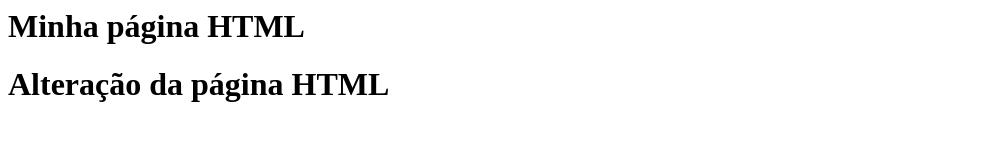
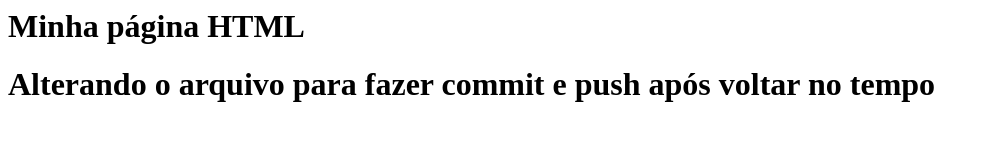
Before and after one commit to agathafr/gama-no-github, a plain HTML site: page gama-no-git/index.html in a window 1280 px wide. Shown: the whole page, without its empty margins (0-989 px from the left). Drawn offline with Linux system fonts and the light colour scheme.

Commit message:
testando fazer alteração no arquivo após voltar no tempo...

```diff
--- a/gama-no-git/index.html
+++ b/gama-no-git/index.html
@@ -1,6 +1,6 @@
 <html>
     <body>
         <h1> Minha página HTML </h1>
-        <h1> Alteração da página HTML </h1>
+        <h1> Alterando o arquivo para fazer commit e push após voltar no tempo </h1>
     </body>
 </html>
```
